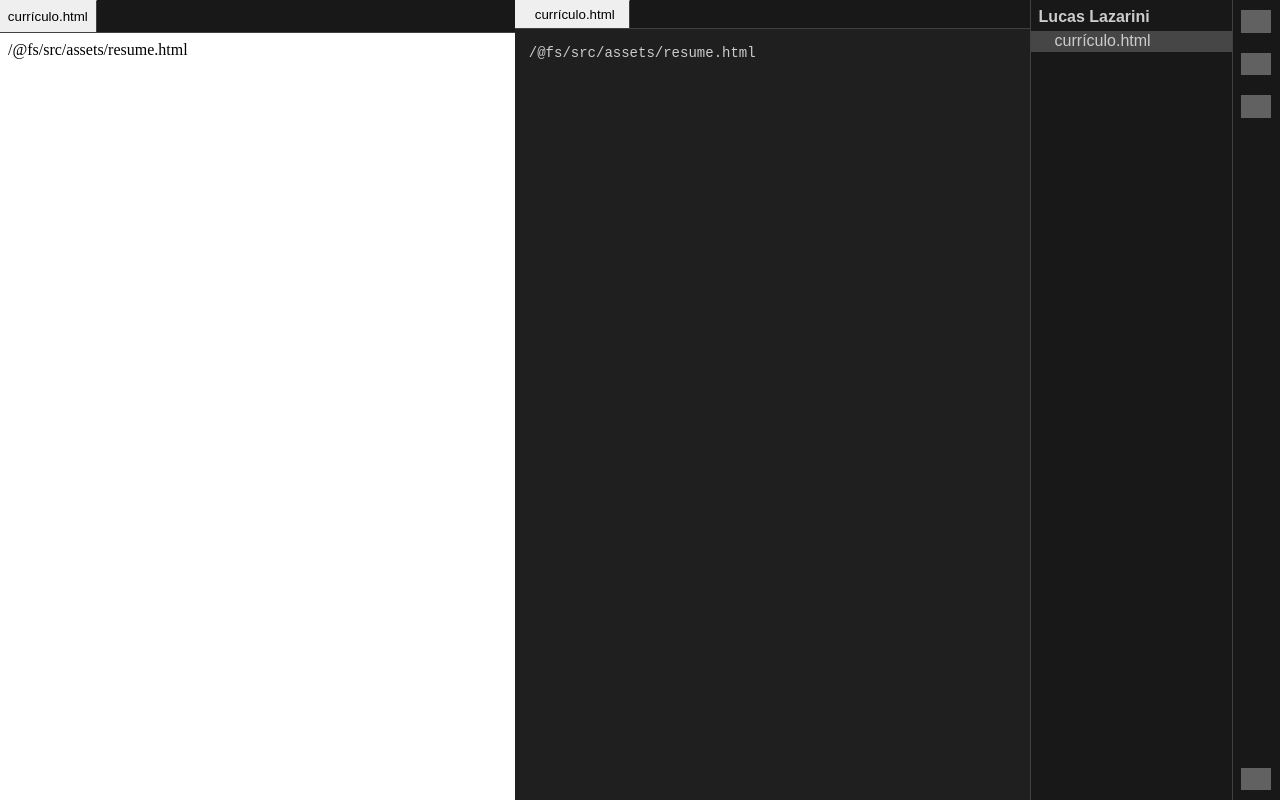
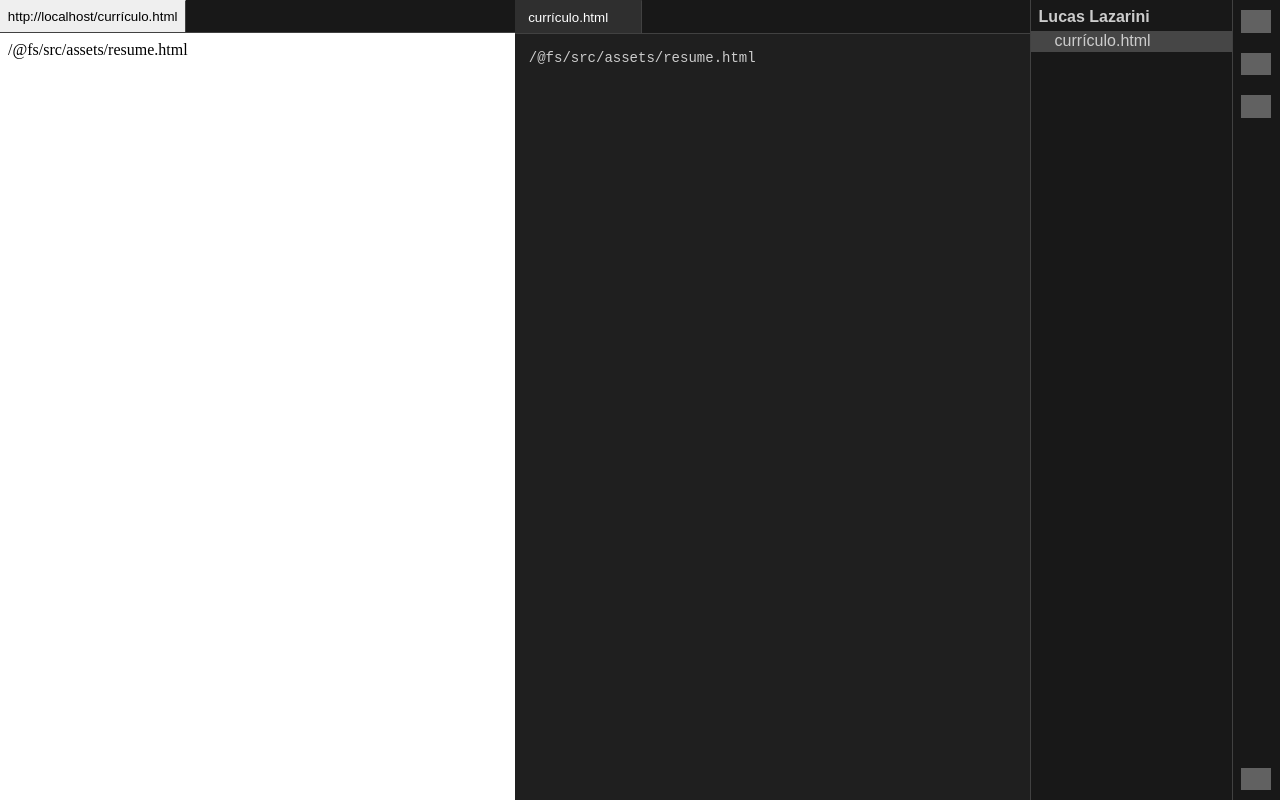
Before and after one commit to corrumptus/my-resume, a React (Vite) app: page / in a window 1280 px wide. Built offline with nearby package versions, Linux system fonts and the light colour scheme; grey boxes are pictures that could not be loaded.

Commit message:
feat: changing the tabs layout and adding some inline styles

```diff
--- a/src/components/nonMobile/Tabs.tsx
+++ b/src/components/nonMobile/Tabs.tsx
@@ -1,6 +1,6 @@
+import CodeTab from "./CodeTab";
+import themes from "../../utils/themes";
 import type { File } from "../../main";
-import CodeTab from "./CodeTab";
-import type themes from "../../utils/themes";
 
 export default function Tabs({
     orientation,
@@ -19,26 +19,48 @@ export default function Tabs({
     closeFile: (fileName: string) => void,
     theme: keyof typeof themes
 }) {
-    return <main> {/*style={{ flexDirection: orientation === "backwards" ? "row" : "revert" }}*/}
+    return <main style={{ flexDirection: orientation === "backwards" ? "row" : "row-reverse" }}>
         <div id="browser">
             <header>
-                <button key={selectedFile.name}>
-                    <span>{selectedFile.name}</span>
+                <button>
+                    <span>{`http://localhost/${selectedFile.name}`}</span>
                 </button>
             </header>
-            <div className="tabBody">
-                <iframe srcDoc={selectedFile.content} />
-            </div>
+            <iframe srcDoc={selectedFile.content} />
         </div>
         <div id="files">
             <header>
                 {openedFiles.map(f =>
-                    <button key={f.name} onClick={() => selectFile(f.name)}>
-                        {f === selectedFile && <div className="selectedBorder"></div>}
+                    <button
+                        key={f.name}
+                        onClick={() => selectFile(f.name)}
+                        style={{
+                            backgroundColor: f.name === selectedFile.name ?
+                                themes[theme].focusedTabFileBgColor
+                                :
+                                themes[theme].standbyTabFileBgColor,
+                            color: f.name === selectedFile.name ?
+                                themes[theme].focusedTabFileNameColor
+                                :
+                                themes[theme].standbyTabFileNameColor
+                        }}
+                    >
                         <span>{f.name}</span>
-                        <span onClick={() => closeFile(f.name)}>
-                            <div className="stick primary"></div>
-                            <div className="stick secondary"></div>
+                        <span id="close" onClick={() => closeFile(f.name)}>
+                            <div
+                                className="stick primary"
+                                style={{
+                                    visibility: f.name === selectedFile.name ? "visible" : "hidden"
+                                }}
+                            >
+                            </div>
+                            <div
+                                className="stick secondary"
+                                style={{
+                                    visibility: f.name === selectedFile.name ? "visible" : "hidden"
+                                }}
+                            >
+                            </div>
                         </span>
                     </button>
                 )}
```
